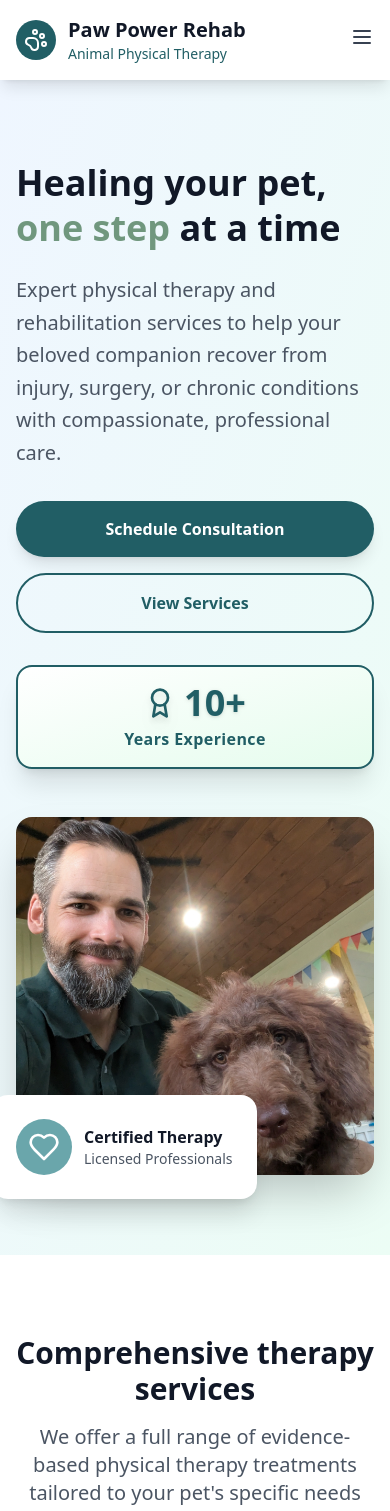
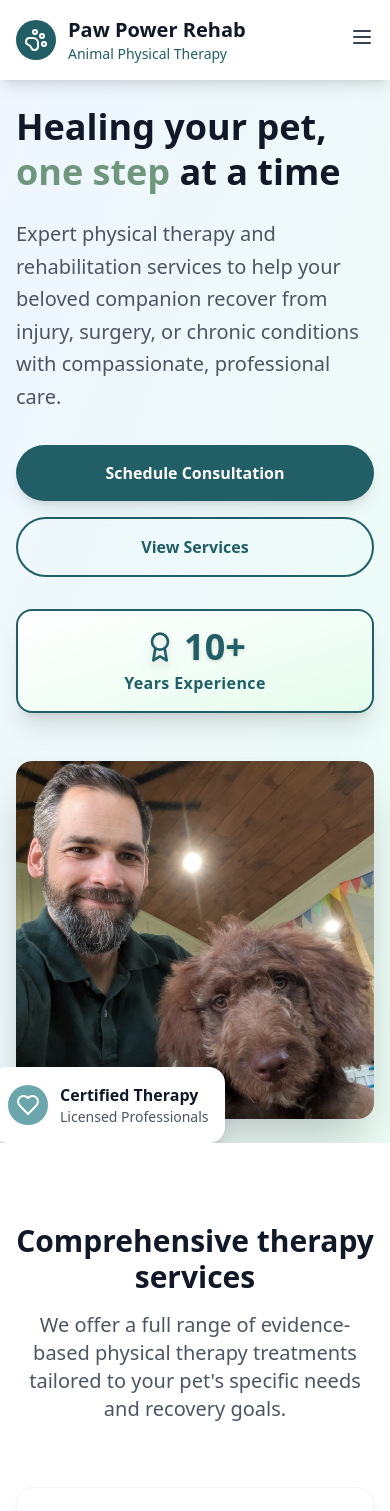
Before and after one commit to DrJackson-PawPowerRehab/pawpowerrehab2, a React (Vite) app: page / in a window 390 px wide. Shown: the top 1511 px of the page. Built offline with nearby package versions, Linux system fonts and the light colour scheme.

Commit message:
fix: adjust padding and spacing in hero section for better layout

```diff
--- a/src/pages/HomePage.tsx
+++ b/src/pages/HomePage.tsx
@@ -45,7 +45,7 @@ const HomePage = () => {
       {/* Hero Section */}
       <section className="relative overflow-hidden bg-gradient-to-br from-blue-50 to-emerald-50">
         <div className="px-4 mx-auto max-w-7xl sm:px-6 lg:px-8">
-          <div className="grid items-center grid-cols-1 gap-12 py-20 lg:grid-cols-2">
+          <div className="grid items-center grid-cols-1 gap-12 py-6 sm:py-20 lg:grid-cols-2">
             <div className="space-y-8">
               <div>
                 <h1 className="text-4xl font-bold leading-tight text-gray-900 lg:text-6xl">
@@ -97,10 +97,10 @@ const HomePage = () => {
                   className="w-full object-fit"
                 />
               </div>
-              <div className="absolute p-6 bg-white shadow-xl -bottom-6 -left-6 rounded-2xl">
+              <div className="absolute p-4 bg-white shadow-xl sm:p-6 -bottom-6 -left-6 rounded-2xl">
                 <div className="flex items-center space-x-3">
-                  <div className="p-3 rounded-full bg-secondary">
-                    <Heart className="w-8 h-8 text-white" />
+                  <div className="p-2 rounded-full sm:p-3 bg-secondary">
+                    <Heart className="w-6 h-6 text-white sm:w-8 sm:h-8" />
                   </div>
                   <div>
                     <div className="font-semibold text-gray-900">
```
